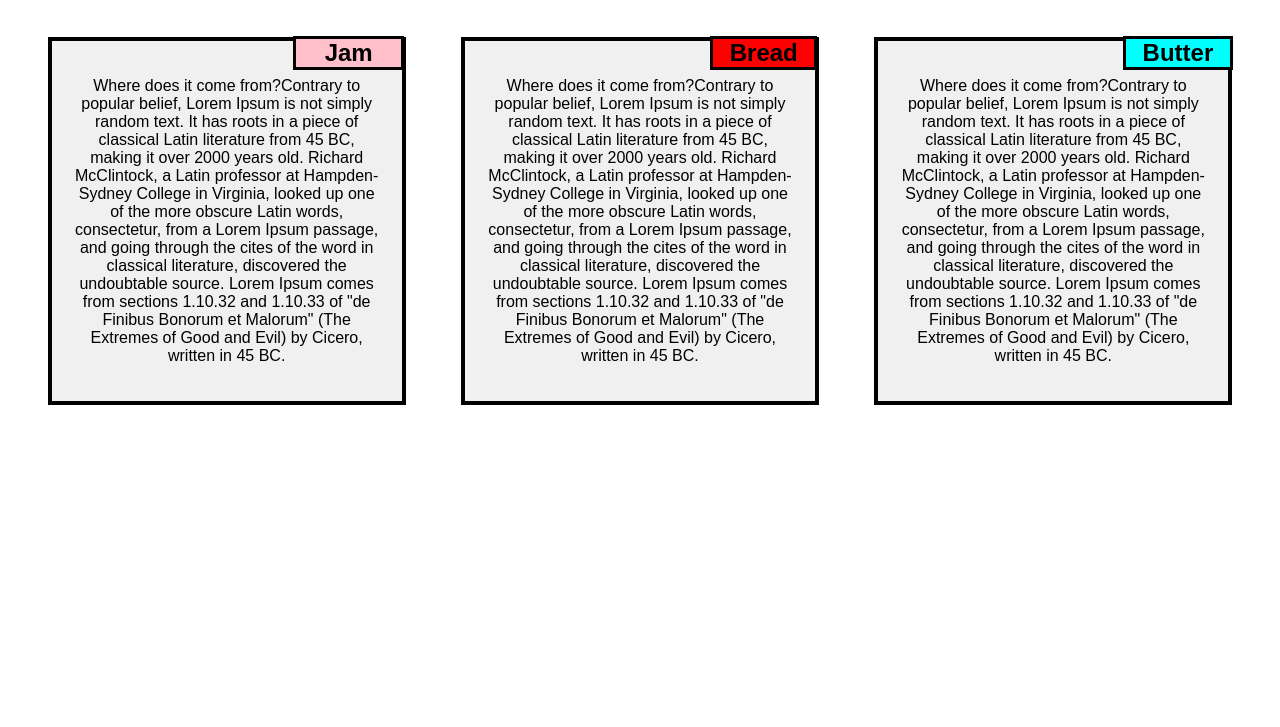
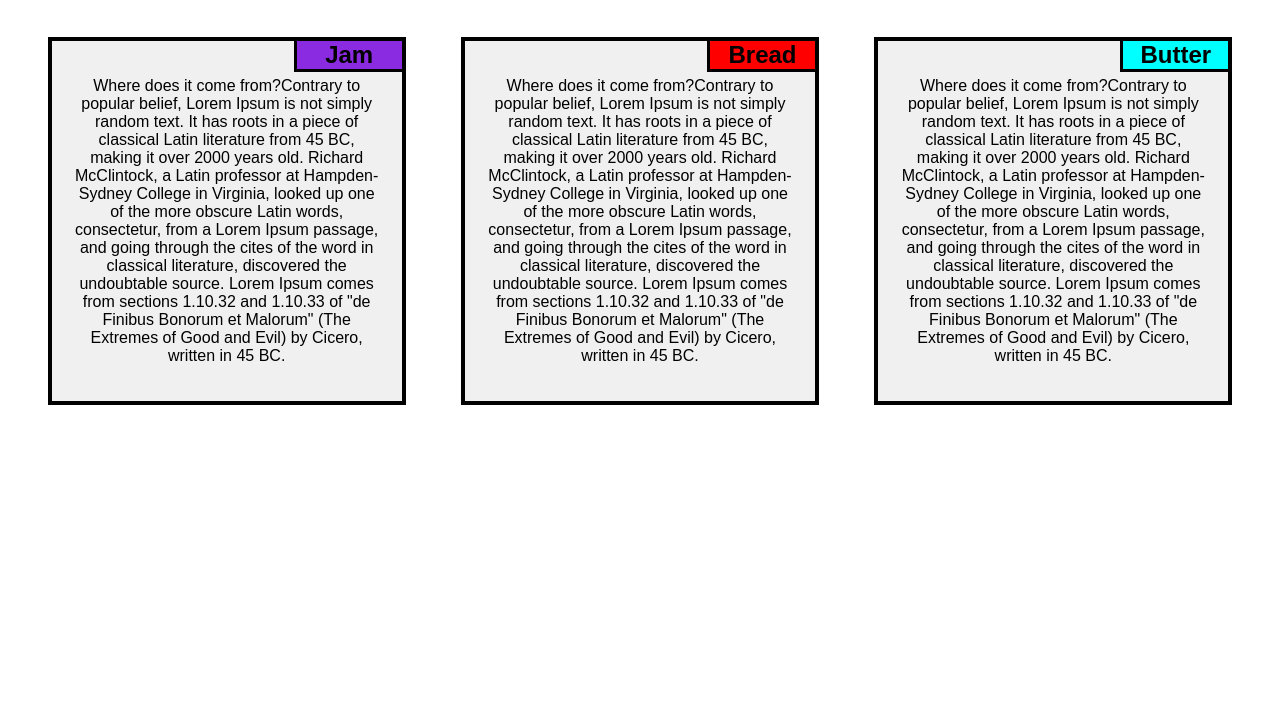
Before and after one commit to SadiaEva23/coursera-1, a plain HTML site: page index.html in a window 1280 px wide. Shown: the part 73-800 px from the top of the page. Drawn offline with Linux system fonts and the light colour scheme.

Commit message:
final commit of css

```diff
--- a/mod2_sol.css
+++ b/mod2_sol.css
@@ -17,15 +17,6 @@ body {
       padding: 20px;
     }
 
- /*   .box {
-      flex: 1 1 30%;
-      max-width: 30%;
-      background-color: #f0f0f0;
-      border-color: black;
-      padding: 20px;
-      margin: 10px;
-      text-align: center;
-    }*/
 	    .box {
 	    	flex: 1 1 30%;
 	      max-width: 30%;
@@ -39,33 +30,45 @@ body {
 
 
 	    		#jam {
-	    			background-color: pink;
+	    			background-color: blueviolet;
 /*	    			max-width: 40%;*/
 	    			border: 3px solid;
+	    			margin-top: 0;
+	    			border-top: none;
+	    			border-right: 0;
 	    			position: absolute;
-	    			left: 69%;
+	    			right: 0;
 	    			width: 30%;
-	    			bottom: calc(100% - 49.4px);
-
+	    			top:0;
+/*	    			bottom: calc(100% - 49.4px);*/
 	    		}
 	    		#bread{
 	    			background-color: red;
 	    			max-width: 30%;
 	    			border: 3px solid;
+	    			margin-top: 0;
+	    			border-top: none;
+	    			border-right: 0;
 	    			position: absolute;
-	    			left: 70%;
-	    			width: 29%;
-	    			bottom: calc(100% - 49.4px);
+	    			right: 0;
+	    			width: 30%;
+	    			top:0;
 	    		}
 
 	    		#butter{
 	    			background-color: cyan;
 	    			max-width: 30%;
 	    			border: 3px solid;
+	    			margin-top: 0;
+	    			border-top: none;
+	    			border-right: 0;
 	    			position: absolute;
-	    			left: 70%;
-	    			width: 29.5%;
-	    			bottom: calc(100% - 49.4px);
+	    			right: 0;
+	    			width: 30%;
+	    			top:0;
+	    			@media (min-width: 768px) and (max-width: 991px){
+	    				width: 15%
+	    			}
 	    		}
 	    	}
 
```
